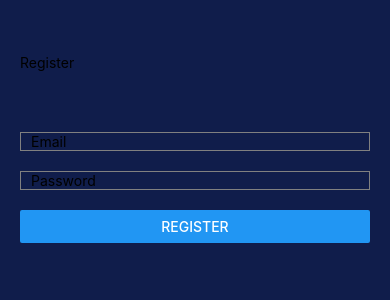
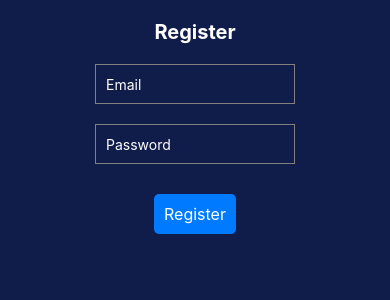
Before and after one commit to acajvan/b-tesla-app, a React Native app: screen /Register in a window 390 px wide. Shown: the top 300 px of the page. Built offline with nearby package versions, Linux system fonts and the light colour scheme; what expo-localization would draw is missing.

Commit message:
Added basic registration form - functional

```diff
--- a/src/screens/Register.js
+++ b/src/screens/Register.js
@@ -15,7 +15,7 @@ const Register = () => {
 
     const handleRegister = async () => {
         try {
-            const response = fetch('http://localhost:3000/register', {
+            const response = await fetch('http://192.168.0.37:3600/auth/register', {
                 method: 'POST',
                 headers: {
                     'Content-Type': 'application/json'
@@ -26,21 +26,19 @@ const Register = () => {
                 })
             });
 
-            const data = await response.json();
+            const data = await response.json(); // Process the response
+
             if (!response.ok) {
                 throw new Error(data.message || "Failed to register");
             }
-            // Registration successful - navigate to login screen
-            navigation.navigate('Login');
+
             console.log('Registration successful:', data);
-
-
-
-            }
-        catch (error) {
+            // Registration successful - navigate to login screen or show success message
+        } catch (error) {
             console.error('Failed to register:', error);
+            setError(error.message);
         }
-        }
+    };
 
 
 
@@ -53,7 +51,9 @@ const Register = () => {
             <View style={styles.container}>
                 <TextInput style={styles.input} placeholder="Email" value={email} onChangeText={setEmail} />
                 <TextInput style={styles.input} placeholder="Password" value={password} onChangeText={setPassword} secureTextEntry />
-                <Button title="Register" onPress={handleRegister} />
+                <TouchableOpacity style={styles.button} onPress={handleRegister}>
+                    <Text style={styles.buttonText}>Register</Text>
+                </TouchableOpacity>
                 {error ? <Text style={styles.errorText}>{error}</Text> : null}
             </View>
         </SafeAreaView>
@@ -63,21 +63,41 @@ const Register = () => {
 
 const styles = StyleSheet.create({
     container: {
-        flex: 1,
+        display: 'flex',
+        alignItems: 'center',
         justifyContent: 'center',
-        padding: 20,
+    },
+    title: {
+        fontSize: 20,
+        fontWeight: 'bold',
+        marginVertical: 20,
+        color: 'white',
     },
     input: {
         height: 40,
+        width: 200,
         borderColor: 'gray',
         borderWidth: 1,
         marginBottom: 20,
         paddingHorizontal: 10,
+        color: 'white',
     },
     errorText: {
         color: 'red',
         textAlign: 'center',
     },
+    button: {
+        backgroundColor: '#007bff',
+        padding: 10,
+        borderRadius: 5,
+        alignItems: 'center',
+        justifyContent: 'center',
+        marginTop: 10,
+    },
+    buttonText: {
+        color: 'white',
+        fontSize: 16,
+    },
 });
 
 export default Register;
```
